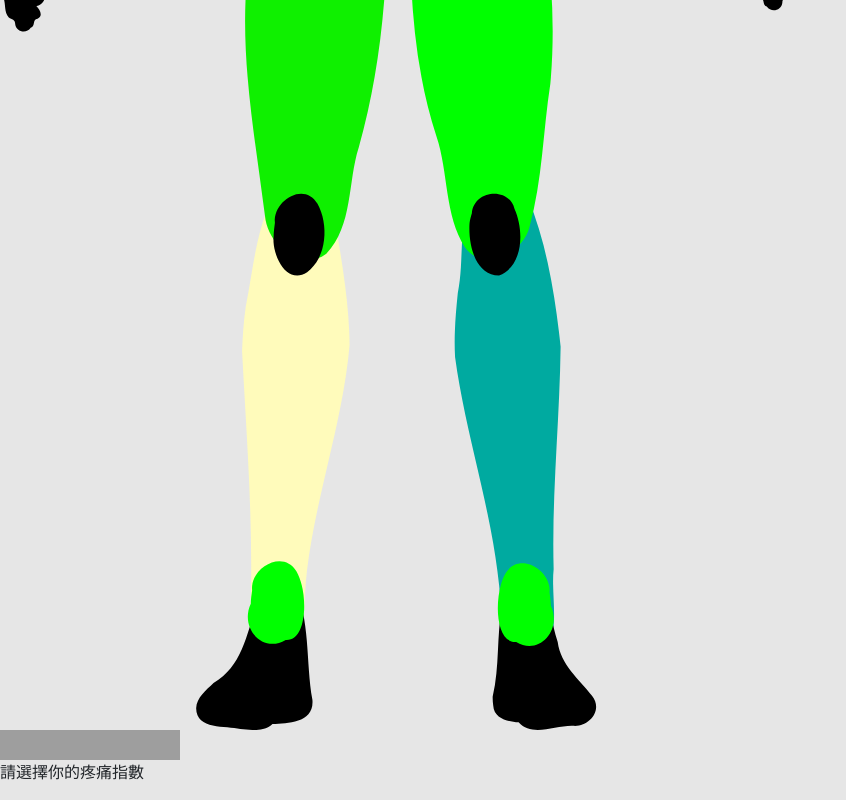
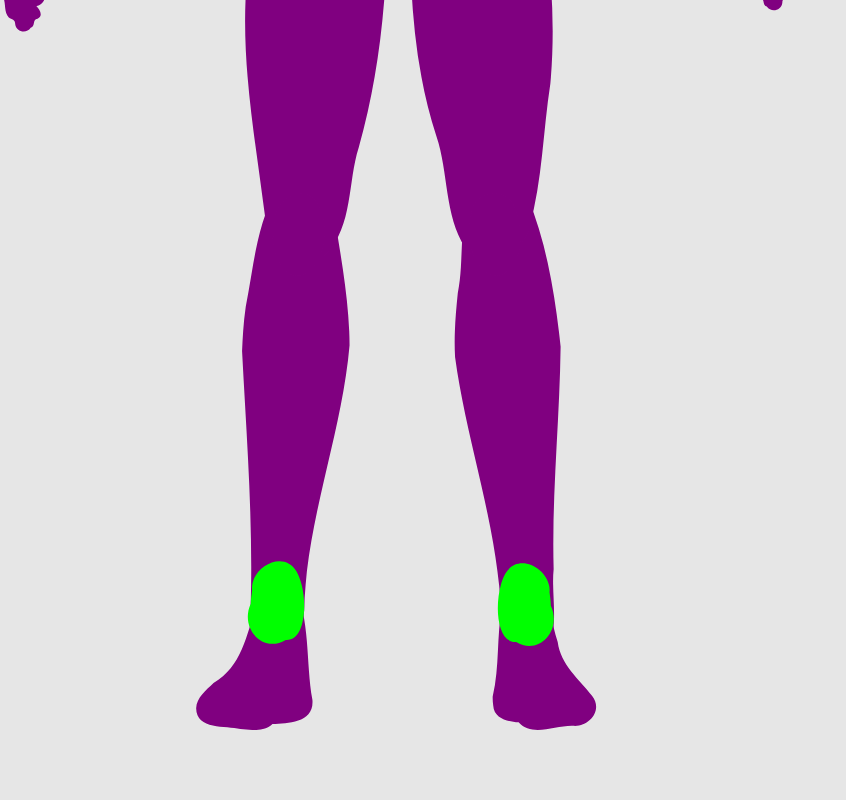
Before and after one commit to chou-ting-wei/NYCU_Service-Learning-Nanao, a React (Vite) app in the folder frontend/: page /interact in a window 1280 px wide. Shown: the part 940-1740 px from the top of the page, without its empty margins (0-846 px from the left). After the commit the page ends 1670 px from the top, so only its background shows below. Built offline with nearby package versions, Linux system fonts and the light colour scheme; grey boxes are pictures that could not be loaded.

Commit message:
Add react-svg and react-svg dependencies

```diff
--- a/frontend/package.json
+++ b/frontend/package.json
@@ -25,6 +25,7 @@
     "react-dom": "^18.2.0",
     "react-router": "^6.22.3",
     "react-router-dom": "^6.22.3",
+    "react-svg": "^16.1.34",
     "sort-by": "^1.2.0",
     "tailwind-merge": "^2.2.2",
     "tailwindcss-animate": "^1.0.7"
--- a/frontend/src/assets/Interact/Interact.tsx
+++ b/frontend/src/assets/Interact/Interact.tsx
@@ -1,4 +1,6 @@
 import './Interact.css'
+// import FaceComponent from './FaceImages';
+import Front from './front';
 
 // import {
 //   Popover,
@@ -6,21 +8,20 @@ import './Interact.css'
 //   PopoverTrigger,
 // } from "@/components/ui/popover"
 
-// import {useRef} from 'react';
-import FrontSvg from './body/m_front_1.svg';
 
-import FaceComponent from './FaceImages';
+import React from 'react';
 
 const Interact = () => {
+  const [json, setJson] = React.useState({});
 
-
-    return (
+  return (
       <div className="interact">
         <p>Interact Page Test</p>
-        <img src={FrontSvg} alt="Front" className="front-svg"/>
-        <FaceComponent />
+        {/* <img src={FrontSvg} alt="Front" className="front-svg"/> */}
+        <Front json={json} setJson={setJson}/>
+        {/* <FaceComponent /> */}
       </div>
     );
   }
 
-  export default Interact;
+export default Interact;
--- /dev/null
+++ b/frontend/src/assets/Interact/front.tsx
@@ -0,0 +1,31 @@
+// import './front.css'
+import { ReactSVG } from 'react-svg';
+import FrontSvg from './body/m_front_1.svg';
+
+
+interface FrontProps {
+  json: any;
+  setJson: React.Dispatch<React.SetStateAction<any>>;
+}
+
+const Front = ({json, setJson}: FrontProps) => {
+	return (
+		<div>
+			<ReactSVG
+				src={FrontSvg}
+				beforeInjection={svg => {
+					svg.querySelectorAll('path').forEach(path => {
+						path.setAttribute('fill', 'purple');
+						path.onclick = () => {
+							path.setAttribute('fill', 'red');
+							setJson({ ...json, [path.id]: path.getAttribute('fill') });
+						}
+					});
+				}}
+			/>
+		</div>
+	);
+
+}
+
+export default Front;
```
Also changed, not shown: 1 other file (tests, documents, lock files or other folders).
